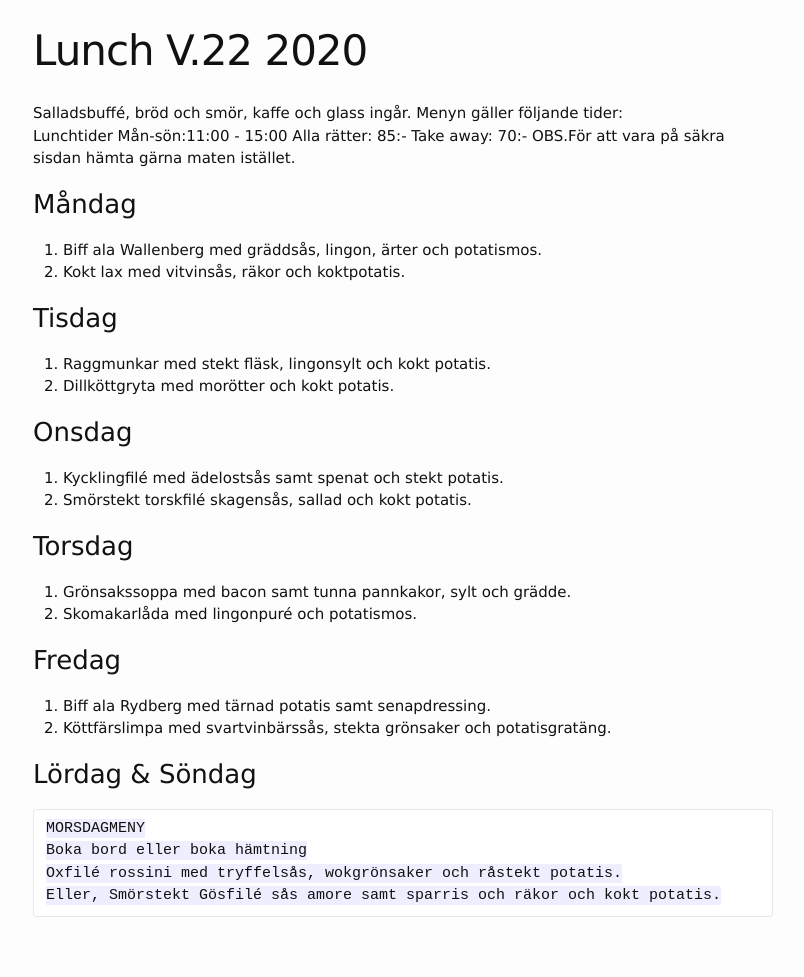
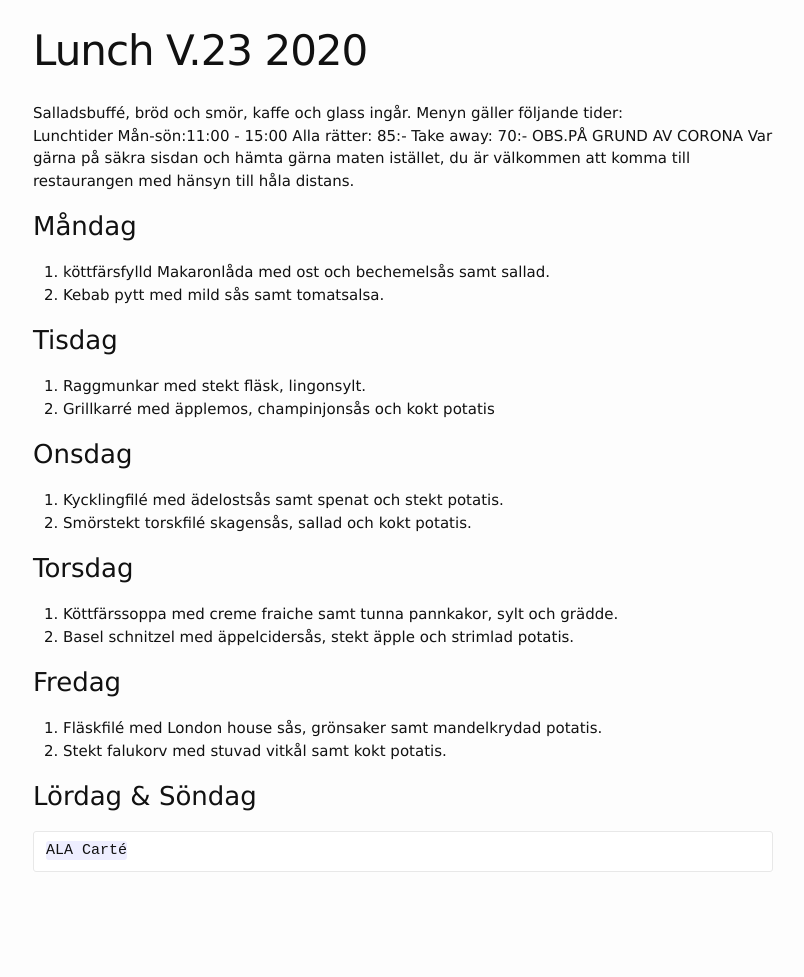
Before and after one commit to FarInn62/farinn62.github.io, a Jekyll site: the page built from lunch.md, in a window 1280 px wide. Shown: the whole page, without its empty margins (237-1041 px from the left). Built offline with Jekyll 4.4.1, drawn with Linux system fonts in a browser that asks for light colours; after the commit the page ends 932 px from its top, so only the background shows below that.

Commit message:
Update lunch.md

```diff
--- a/lunch.md
+++ b/lunch.md
@@ -1,6 +1,6 @@
 ---
 layout: foodmenu
-title: Lunch V.22 2020
+title: Lunch V.23 2020
 permalink: /lunch/
 published: true
 ---
@@ -8,31 +8,29 @@ Salladsbuffé, bröd och smör, kaffe och glass ingår.
 Menyn gäller följande tider:
 Lunchtider  Mån-sön:11:00 - 15:00
 Alla rätter: 85:- Take away: 70:-
-OBS.För att vara på säkra sisdan hämta gärna maten istället.
+OBS.PÅ GRUND AV CORONA Var gärna på säkra sisdan och hämta gärna maten istället, du är välkommen att komma till restaurangen med hänsyn till håla distans.
 
 
 ### Måndag
-1. Biff ala Wallenberg med gräddsås, lingon, ärter och potatismos.
-2. Kokt lax med vitvinsås, räkor och koktpotatis.
+1. köttfärsfylld Makaronlåda med ost och bechemelsås samt sallad.
+2. Kebab pytt med mild sås samt tomatsalsa.
 
 ### Tisdag
-1. Raggmunkar med stekt fläsk, lingonsylt och kokt potatis.
-2. Dillköttgryta med morötter och kokt potatis.
+1. Raggmunkar med stekt fläsk, lingonsylt.
+2. Grillkarré med äpplemos, champinjonsås och kokt potatis
+
 
 ### Onsdag
 1. Kycklingfilé med ädelostsås samt spenat och stekt potatis.
 2. Smörstekt torskfilé skagensås, sallad och kokt potatis.
 
 ### Torsdag
-1. Grönsakssoppa med bacon samt tunna pannkakor, sylt och grädde.
-2. Skomakarlåda med lingonpuré och potatismos.
+1. Köttfärssoppa med creme fraiche samt tunna pannkakor, sylt och grädde.
+2. Basel schnitzel med äppelcidersås, stekt äpple och strimlad potatis.
 
 ### Fredag
-1. Biff ala Rydberg med tärnad potatis samt senapdressing.
-2. Köttfärslimpa med svartvinbärssås, stekta grönsaker och potatisgratäng.
+1. Fläskfilé med London house sås, grönsaker samt mandelkrydad potatis.
+2. Stekt falukorv med stuvad vitkål samt kokt potatis.
 
 ### Lördag & Söndag
-    MORSDAGMENY
-    Boka bord eller boka hämtning
-    Oxfilé rossini med tryffelsås, wokgrönsaker och råstekt potatis.
-    Eller, Smörstekt Gösfilé sås amore samt sparris och räkor och kokt potatis.
+    ALA Carté
```
